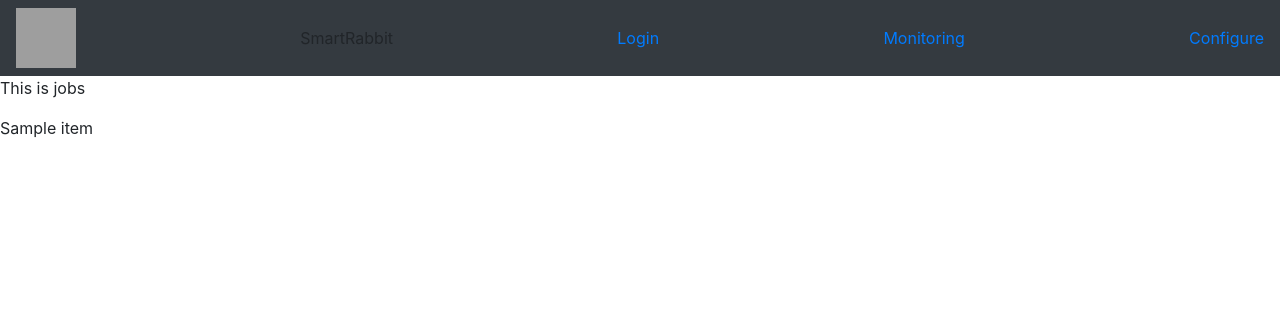
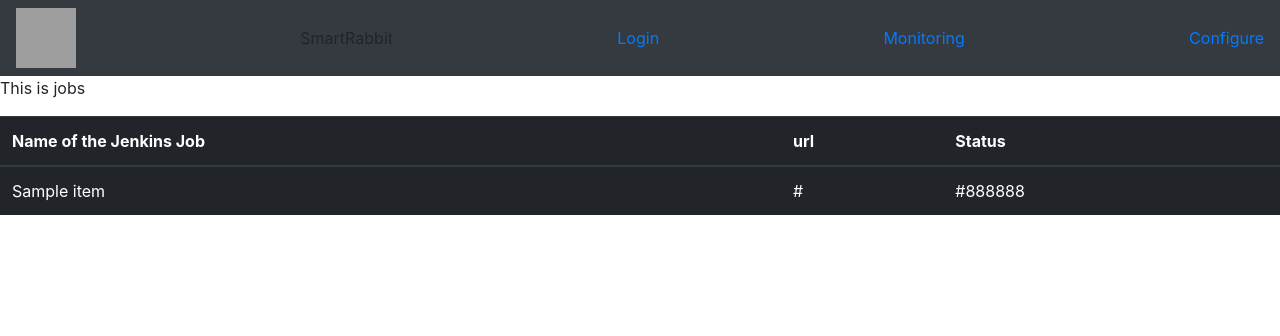
Before and after one commit to j0hanj0han/LapinMalin, a Flask app: page /jobs in a window 1280 px wide. Shown: the top 336 px of the page. Run offline with Flask 2, Linux system fonts and the light colour scheme; a database or web service that is not in the repository returns one stand-in record (values such as "Sample title"); data that the repository does not hold is empty; some libraries are stand-ins or nearby versions; grey boxes are pictures that could not be loaded.

Commit message:
Add APP Client

```diff
--- a/AppClient/app.py
+++ b/AppClient/app.py
@@ -1,5 +1,7 @@
 import requests
 from flask import Flask, render_template
+
+from AppClient.config import SERVER_ADDRESS, PORT
 
 app = Flask(__name__)
 
@@ -12,8 +14,7 @@ def get_home():
 
 @app.route('/jobs')
 def get_jobs():
-    response = requests.get('http://127.0.0.1:5000/jobs')
-    print(response.json())
+    response = requests.get(SERVER_ADDRESS + '/jobs')
     res = response.json()
     return render_template('jobs.html', res=res)
 
--- /dev/null
+++ b/AppClient/config.py
@@ -0,0 +1,4 @@
+# Parameters to connect to the SERVER Flask API which get the informations about jenkins
+PORT = "5000"
+IP_SERVER = "127.0.0.1"
+SERVER_ADDRESS = "http://" + IP_SERVER + ":" + PORT
--- a/AppClient/templates/jobs.html
+++ b/AppClient/templates/jobs.html
@@ -4,9 +4,26 @@
 
 <p> This is jobs </p>
 
-{% for job in res %}
-<div class=flash>{{ job }}</div>
-{% endfor %}
+    <table class="table table-dark">
+  <thead>
+    <tr>
+        <th scope="col">Name of the Jenkins Job</th>
+        <th scope="col">url</th>
+        <th scope="col">Status</th>
+    </tr>
+  </thead>
+  <tbody>
+
+   {%  for job in res %}
+    <tr>
+      <td>{{ job.name }}</td>
+      <td>{{ job.url }}</td>
+      <td>{{ job.color }}</td>
+    </tr>
+  {% endfor %}
+
+  </tbody>
+</table>
 
 
 {%  endblock %}
```
